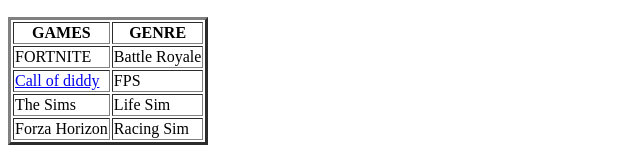
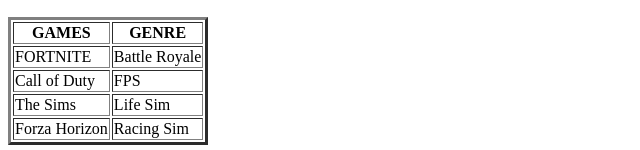
Before and after one commit to Samuuca1/myfirstwebsite, a plain HTML site: page index.html in a window 1280 px wide. Shown: the part 722-872 px from the top of the page, 0-640 px from the left. Drawn offline with Linux system fonts and the light colour scheme.

Commit message:
Update index.html

```diff
--- a/index.html
+++ b/index.html
@@ -37,7 +37,7 @@
         </TR>
 
         <tr>
-            <td> <a href ="https://x.com/graco77/status/1911492237491593527">Call of diddy</a> </td>
+            <td> Call of Duty</td>
             <td> FPS </td>
 
         </tr>
```
